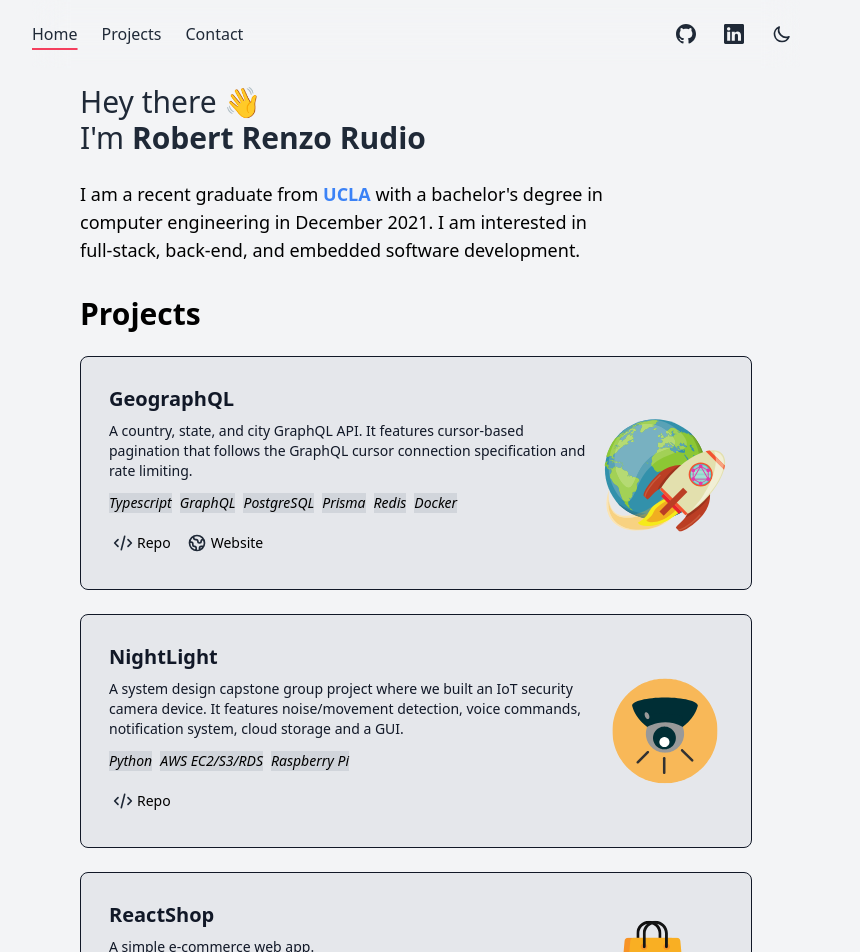
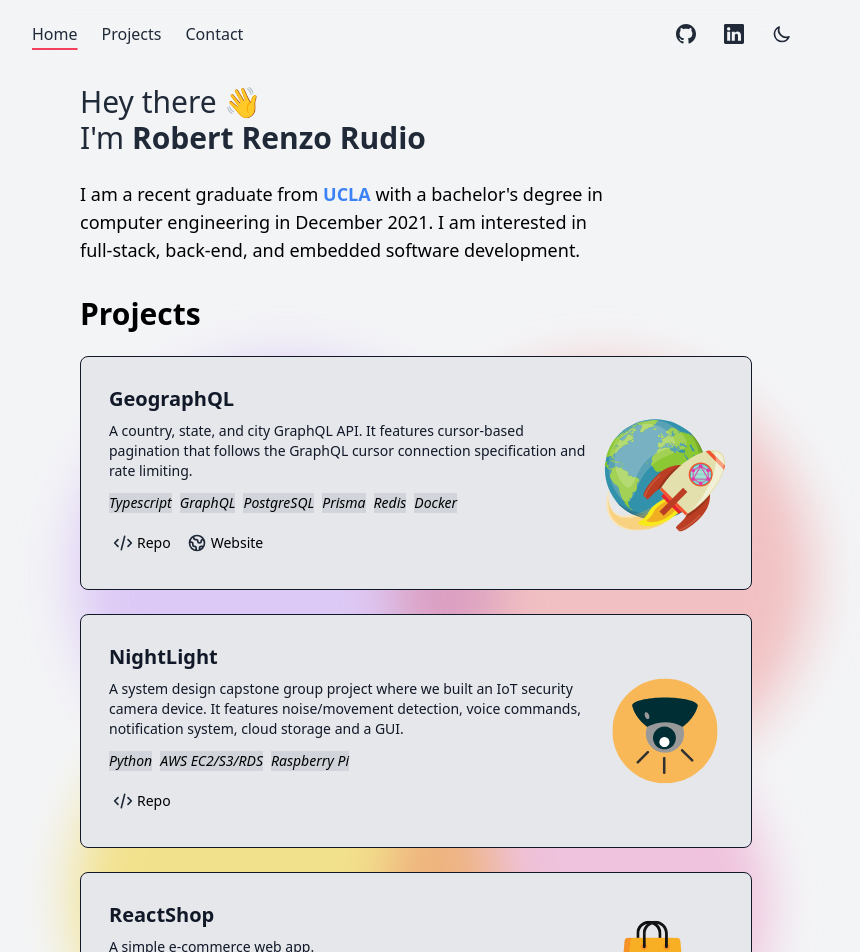
Before and after one commit to robertrenzorudio/robertrenzo.rudio.dev, a Next.js app: page / in a window 1280 px wide. Shown: the top 952 px of the page, without its empty margins (224-1084 px from the left). Built offline with nearby package versions, Linux system fonts and the light colour scheme.

Commit message:
Add animation

```diff
--- a/components/FeatuedProjects.tsx
+++ b/components/FeatuedProjects.tsx
@@ -6,9 +6,13 @@ interface Props {}
 
 const FeatuedProjects = (props: Props) => {
   return (
-    <div className="flex flex-col max-w-2xl 2xl:max-w-4xl mx-auto w-full md:px-0 space-y-6 p-8 pb-4">
-      <h1 className="text-3xl font-extrabold">Projects</h1>
-      <div className="flex flex-col space-y-6 pb-4">
+    <div className="relative flex flex-col max-w-2xl 2xl:max-w-4xl mx-auto w-full md:px-0 p-8 pb-4 ">
+      <h1 className="relative text-3xl font-extrabold">Projects</h1>
+      <div className="absolute top-32 -left-4 w-96 h-96 bg-purple-300 rounded-full mix-blend-multiply dark:mix-blend-luminosity filter blur-xl opacity-60 dark:opacity-30 animate-blob "></div>
+      <div className="absolute top-32 -right-4 w-96 h-96 bg-red-300 rounded-full mix-blend-multiply dark:mix-blend-luminosity filter blur-xl opacity-60 dark:opacity-30 animate-blob animation-delay-2000"></div>
+      <div className="absolute bottom-0 -left-4 w-96 h-96 bg-yellow-300 rounded-full mix-blend-multiply dark:mix-blend-luminosity filter blur-xl opacity-60 dark:opacity-30 animate-blob animation-delay-4000"></div>
+      <div className="absolute bottom-0 -right-4 w-96 h-96 bg-pink-300 rounded-full mix-blend-multiply dark:mix-blend-luminosity filter blur-xl opacity-60 dark:opacity-30 animate-blob animation-delay-6000"></div>
+      <div className="flex flex-col space-y-6 pt-6 pb-4">
         {projects
           .filter(({ isFeatured }) => isFeatured)
           .map(
--- a/components/ProjectCard.tsx
+++ b/components/ProjectCard.tsx
@@ -42,7 +42,7 @@ const ProjectCard = ({
   techStack,
 }: ProjectCardProps) => {
   return (
-    <div className="flex flex-row bg-gray-200 dark:bg-gray-900 p-6 border border-gray-900 dark:border-gray-100 rounded-lg w-full  mx-auto space-x-1">
+    <div className="relative flex flex-row bg-gray-200 dark:bg-gray-900 p-6 border border-gray-900 dark:border-gray-100 rounded-lg w-full  mx-auto space-x-1">
       <div
         className={`flex flex-col justify-between overflow-hidden w-full ${
           imgSrc ? 'md:w-4/5' : ''
--- a/styles/globals.css
+++ b/styles/globals.css
@@ -12,3 +12,13 @@
 .loading div:nth-child(3) {
   animation-delay: 0.6s;
 }
+
+@layer utilities {
+  .animation-delay-2000 {
+    animation-delay: 2s;
+  }
+
+  .animation-delay-6000 {
+    animation-delay: 6s;
+  }
+}
--- a/tailwind.config.js
+++ b/tailwind.config.js
@@ -17,6 +17,17 @@ module.exports = {
           250: '#64ffda',
         },
       },
+      animation: {
+        blob: 'blob 20s infinite',
+      },
+      keyframes: {
+        blob: {
+          '0%': { transform: 'translate(0px, 0px) scale(1)' },
+          '33%': { transform: 'translate(30px, -10px) scale(1.1)' },
+          '66%': { transform: 'translate(-50px, -100px) scale(0.9)' },
+          '100%': { transform: 'translate(0px, 0px) scale(1)' },
+        },
+      },
     },
   },
   plugins: [require('@tailwindcss/forms')],
```
